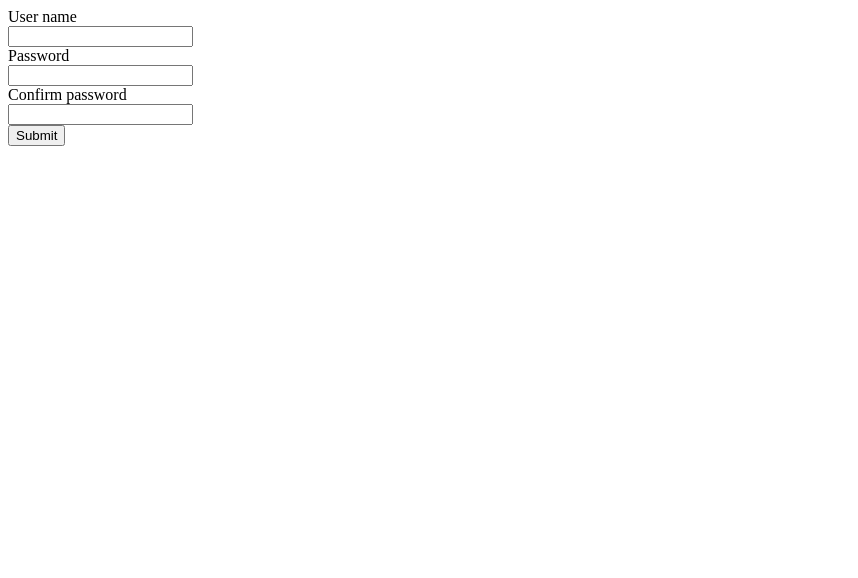
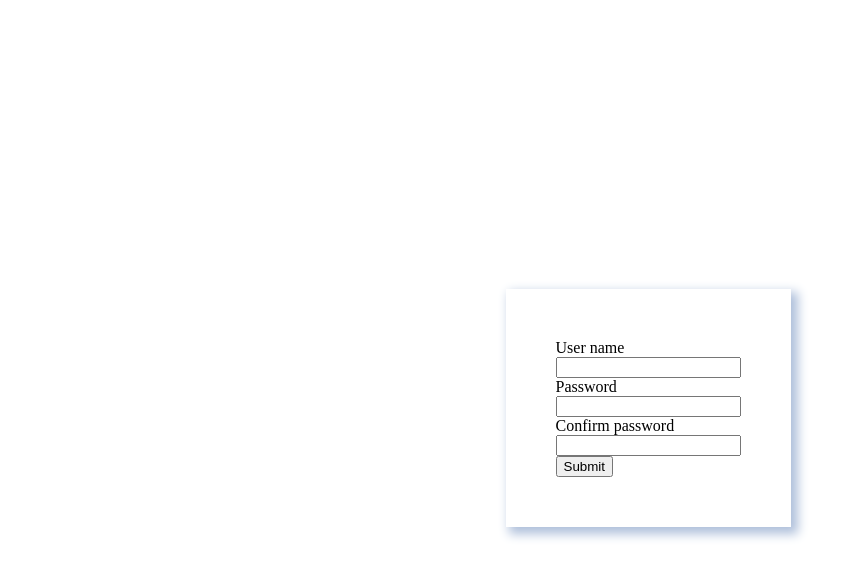
Before and after one commit to TymeeK/tabletop-website, a React (Create React App) app: page /signup in a window 1280 px wide. Shown: the top 578 px of the page, without its empty margins (0-858 px from the left). Built offline with nearby package versions, Linux system fonts and the light colour scheme.

Commit message:
Added styled-components library and centered form for signup page and added box-shadow

```diff
--- a/src/Components/Signup.js
+++ b/src/Components/Signup.js
@@ -3,6 +3,7 @@ import { useForm } from 'react-hook-form';
 import PropTypes from 'prop-types';
 import { yupResolver } from '@hookform/resolvers/yup';
 import * as Yup from 'yup';
+import { PageContainer, FormContainer } from '../Styling/Signup.Style';
 
 function Signup() {
     const schema = Yup.object().shape({
@@ -22,7 +23,8 @@ function Signup() {
         console.log(data.password);
     };
     return (
-        <div>
+        <PageContainer>
+            <FormContainer>
                 <form onSubmit={handleSubmit(onSubmit)}>
                     <label htmlFor='user'>User name</label>
                     <br />
@@ -48,7 +50,9 @@ function Signup() {
                         </div>
                     </div>
                     <div>
-                    <label htmlFor='confirmPassword'>Confirm password</label>
+                        <label htmlFor='confirmPassword'>
+                            Confirm password
+                        </label>
                         <br />
                         <input
                             name='confirmPassword'
@@ -65,7 +69,8 @@ function Signup() {
 
                     <input type='submit' />
                 </form>
-        </div>
+            </FormContainer>
+        </PageContainer>
     );
 }
 Signup.propTypes = {
--- /dev/null
+++ b/src/Styling/Signup.Style.js
@@ -0,0 +1,16 @@
+import styled from 'styled-components';
+
+export const PageContainer = styled.div`
+    height: 100vh;
+    width: 100vw;
+    display: flex;
+    justify-content: center;
+    align-items: center;
+`;
+
+export const FormContainer = styled.div`
+    padding: 50px;
+    box-shadow: 5px 5px 10px 2px #afc0db;
+`;
+
+export const BoldLabel = styled.label``;
```
Lines whose indentation alone changed are shown as unchanged.
